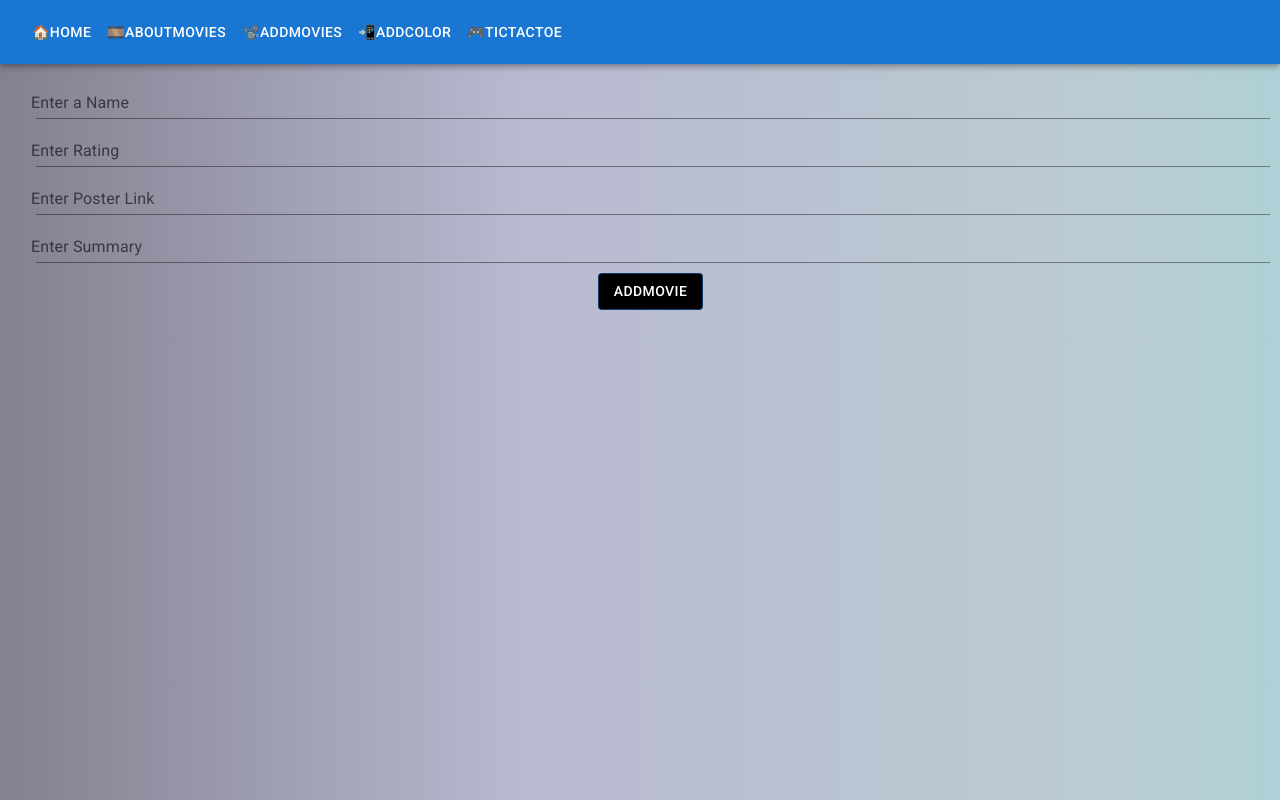
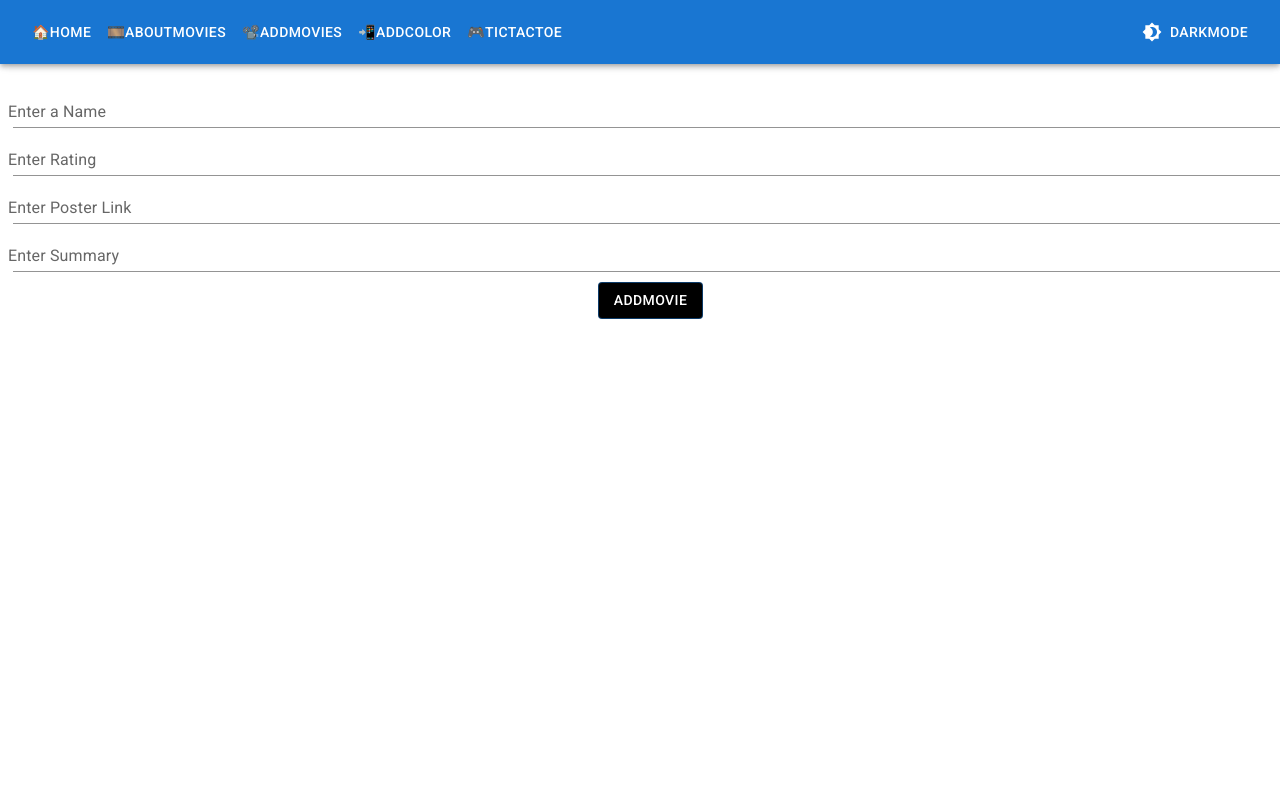
Before and after one commit to masthanvalismd/React-App, a React (Create React App) app: page /addMovie in a window 1280 px wide. Built offline with nearby package versions, Linux system fonts and the light colour scheme; no server answers.

Commit message:
darkmode

```diff
--- a/src/AddColor.js
+++ b/src/AddColor.js
@@ -2,7 +2,7 @@ import { useState } from "react";
 export function AddColor() {
   const[color,setColor]=useState("pink ")
   const styles = { background: color };
-  const [colorList, setColorList] = useState(["#F4C430", "white", "green"]);
+  const [colorList, setColorList] = useState(["#F4C430", "whitesmoke", "green"]);
   return (
     <div className="color">
       <input
--- a/src/AddMovie.js
+++ b/src/AddMovie.js
@@ -1,15 +1,67 @@
-// import{useState} from "react";
-// export function AddMovie() {
-//     const [poster,setPoster]= useState("")
-//     return (
-//         <div>
-//             <input value={poster}
-// onChange={(event)=>console.log(event.target.value)
-// }    placeholder="Enter Image Link" />
-// {/* <input value={name} type="text"/>
-// <input value={rating} type="text"/>
-// <input value={summary} type="text"/> */}
-//             <button onClick={() =>setPoster}>AddMovie</button>
-//         </div>
-//     )
-// }
+import Button from "@mui/material/Button";
+import TextField from "@mui/material/TextField";
+import { useHistory } from "react-router-dom";
+import { useState } from "react";
+
+
+export function AddMovie() {
+  const [movieList, setMovieList] = useState([])
+  const [name, setName] = useState("");
+  const [rating, setRating] = useState("");
+  const [poster, setPoster] = useState("");
+  const [summary, setSummary] = useState("");
+  const history = useHistory();
+  return (
+    <div className="textField">
+      <TextField
+        label="Enter a Name"
+        variant="standard"
+        style={{ width: "100%", margin: "0px 8px", paddingLeft: "5px" }}
+        value={name}
+        onChange={(event) => setName(event.target.value)}
+        placeholder="Enter a Name" />
+      <TextField
+        label="Enter Rating"
+        variant="standard"
+        style={{ width: "100%", margin: "0px 8px", paddingLeft: "5px" }}
+        value={rating}
+        onChange={(event) => setRating(event.target.value)}
+        placeholder="Enter Rating" />
+      <TextField
+        label="Enter Poster Link"
+        variant="standard"
+        style={{ width: "100%", margin: "0px 8px", paddingLeft: "5px" }}
+        value={poster}
+        onChange={(event) => setPoster(event.target.value)}
+        placeholder="Enter Poster Link" />
+      <TextField
+        label="Enter Summary"
+        variant="standard"
+        style={{ width: "100%", margin: "0px 8px", paddingLeft: "5px" }}
+        value={summary}
+        onChange={(event) => setSummary(event.target.value)}
+        placeholder="Enter Summary" />
+      <div className="btn">
+        <Button
+          variant="outlined"
+          style={{ backgroundColor: "black", color: "#FFFFFF" }}
+          onClick={() => {
+            const newMovie = {
+              name,
+              poster,
+              rating,
+              summary,
+            };
+            // console.log(newMovie);
+            setMovieList([...movieList, newMovie]);
+            setName("");
+            history.push("/aboutMovies/add");
+          }}
+        >
+          AddMovie
+        </Button>
+
+      </div>
+    </div>
+  );
+}
--- a/src/App.css
+++ b/src/App.css
@@ -1,33 +1,27 @@
-body {
-  padding: 15px;
-  background: rgb(2, 0, 36);
-  background: linear-gradient(
-    90deg,
-    rgb(130, 129, 144) 0%,
-    rgb(185, 185, 208) 41%,
-    rgb(187, 204, 211) 87%,
-    rgb(175, 208, 214) 100%
-  );
+*{
+  margin: 0;
+  padding: 0;
 }
 .movie-container {
   border-radius: 1px;
   width: 22rem;
-  background: rgb(169, 167, 191);
+  /* background: rgb(169, 167, 191);
   background: radial-gradient(
     circle,
     rgba(169, 167, 191, 1) 0%,
     rgba(236, 193, 193, 1) 100%,
     rgba(135, 226, 245, 1) 100%,
     rgba(83, 187, 132, 1) 100%
-  );
+  ); */
   justify-content: center;
   text-align: center;
-  box-shadow: 0px 0px 19px 6px rgba(0, 0, 0, 0.75);
-  -webkit-box-shadow: 0px 0px 19px 6px rgba(0, 0, 0, 0.75);
-  -moz-box-shadow: 0px 0px 19px 6px rgba(0, 0, 0, 0.75);
+  box-shadow: 0px 0px 24px 1px rgba(71, 71, 71, 0.75);
+  -webkit-box-shadow: 0px 0px 24px 1px rgba(76, 75, 75, 0.75);
+  -moz-box-shadow: 0px 0px 24px 1px rgba(130,130,130,0.75);
 }
+
 .movieList {
-  padding-top: 20px;
+  padding-top: 30px;
   display: grid;
   grid-template-columns: repeat(auto-fit, minmax(340px, 1fr));
   gap: 10px;
@@ -77,11 +71,7 @@ body {
   font-size: 1rem;
 }
 
-h2 {
-  font-family: roboto;
-  font-style: normal;
-  padding-left: 5px;
-}
+
 .movie-summary {
   font-family: cursive;
   padding-top: 0px;
@@ -96,13 +86,7 @@ h2 {
 .btn {
   padding-top: 10px;
 }
-h1 {
-  text-align: center;
-  font-family: monospace;
-  font-style: italic;
-  font-size: 2rem;
-  color: rgb(230, 30, 30);
-}
+
 .listItems {
   background-color: rgb(128, 128, 122);
   width:100%;
@@ -135,14 +119,14 @@ margin: 0;
   max-width: 60rem;
 }
 .navBar{
-  padding-bottom: 3rem;
+  padding-bottom: 5rem;
 }
 
 .game-box{
-  height:8rem;
-  width:8rem;
+  height:8vw;
+  width:8vw;
   border:3px solid black ;
-  border-radius:2px;
+  border-radius:20px;
   background-color:rgb(196, 15, 157);
   font-size: 7rem;
   display:flex ;
@@ -166,6 +150,7 @@ margin: 0;
 }
 .winner-text{
   font-size: 2rem;
+  padding: 20px;
   font-family:monospace;
 
   font-weight: bold;
@@ -184,3 +169,66 @@ margin: 0;
   font-style: italic;
   color:rgb(255, 123, 0);
 }
+
+
+.text-shine{
+
+    font-weight: 700;
+    text-align: center;
+    font-size: 40px;
+    font-family: Hack, sans-serif;
+    text-transform: uppercase;
+    background: linear-gradient(90deg, rgb(199, 24, 24), rgb(149, 116, 116), rgb(214, 7, 7));
+    letter-spacing: 5px;
+    -webkit-background-clip: text;
+    background-clip: text;
+    -webkit-text-fill-color: transparent;
+    background-repeat: no-repeat;
+    background-size: 80%;
+    animation: shine 5s linear infinite;
+    position: relative;
+  }
+
+  @keyframes shine {
+    0% {
+      background-position-x: -500%;
+    }
+    100% {
+      background-position-x: 500%;
+    }
+
+
+}
+
+.slideInLeft {
+  font-size:2rem ;
+  color:brown;
+  -webkit-animation-name: slideInLeft;
+  animation-name: slideInLeft;
+  -webkit-animation-duration: 1s;
+  animation-duration: 1s;
+  -webkit-animation-fill-mode: both;
+  animation-fill-mode: both;
+  }
+  @-webkit-keyframes slideInLeft {
+  0% {
+  -webkit-transform: translateX(-100%);
+  transform: translateX(-100%);
+  visibility: visible;
+  }
+  100% {
+  -webkit-transform: translateX(0);
+  transform: translateX(0);
+  }
+  }
+  @keyframes slideInLeft {
+  0% {
+  -webkit-transform: translateX(-100%);
+  transform: translateX(-100%);
+  visibility: visible;
+  }
+  100% {
+  -webkit-transform: translateX(0);
+  transform: translateX(0);
+  }
+  }
--- a/src/App.js
+++ b/src/App.js
@@ -1,124 +1,125 @@
 import "./App.css";
-import { useState } from "react";
+import { useState,useEffect, } from "react";
 import { MovieList } from "./MovieList";
 import AppBar from "@mui/material/AppBar";
 import Toolbar from "@mui/material/Toolbar";
 import Button from "@mui/material/Button";
-import TextField from "@mui/material/TextField";
 import { Switch, Route, Redirect, useHistory } from "react-router-dom";
 import { AddColor } from "./AddColor";
 import { MovieDetails } from "./MovieDetails";
 import { NotFound } from "./NotFound";
 import { TicTacToe } from "./TicTacToe";
+import { createTheme, ThemeProvider } from "@mui/material/styles";
+import { Home } from "./Home";
+import Brightness4Icon from '@mui/icons-material/Brightness4';
+import Brightness7Icon from '@mui/icons-material/Brightness7';
+import Paper from '@mui/material/Paper';
+import { AddMovie } from "./AddMovie";
 
 export default function App() {
+  const [mode,setMode]=useState("light")
+  const theme = createTheme({
+    palette: {
+      mode: mode,
+    },
+  });
   const history = useHistory();
-  const Initial_Movies = [
-    {
-      poster:
-        "https://englishtribuneimages.blob.core.windows.net/gallary-content/2021/6/Desk/2021_6$largeimg_977224513.JPG",
-      name: "RRR",
-      rating: 8.9,
-      summary:
-        "RRR is an upcoming Indian Telugu-language period action drama film directed by S. S. Rajamouli, and produced by D. V. V. Danayya of DVV Entertainments.",
-      trailer: "https://www.youtube.com/embed/f_vbAtFSEc0",
-    },
-    {
-      name: "Iron man 2",
-      poster:
-        "https://m.media-amazon.com/images/M/MV5BMTM0MDgwNjMyMl5BMl5BanBnXkFtZTcwNTg3NzAzMw@@._V1_FMjpg_UX1000_.jpg",
-      rating: 7,
-      summary:
-        "With the world now aware that he is Iron Man, billionaire inventor Tony Stark (Robert Downey Jr.) faces pressure from all sides to share his technology with the military. He is reluctant to divulge the secrets of his armored suit, fearing the information will fall into the wrong hands. With Pepper Potts (Gwyneth Paltrow) and Rhodes (Don Cheadle) by his side, Tony must forge new alliances and confront a powerful new enemy.",
-      trailer: "https://www.youtube.com/embed/wKtcmiifycU",
-    },
-    {
-      name: "No Country for Old Men",
-      poster:
-        "https://upload.wikimedia.org/wikipedia/en/8/8b/No_Country_for_Old_Men_poster.jpg",
-      rating: 8.1,
-      summary:
-        "A hunter's life takes a drastic turn when he discovers two million dollars while strolling through the aftermath of a drug deal. He is then pursued by a psychopathic killer who wants the money.",
-      trailer: "https://www.youtube.com/embed/38A__WT3-o0",
-    },
-    {
-      name: "Jai Bhim",
-      poster:
-        "https://m.media-amazon.com/images/M/MV5BY2Y5ZWMwZDgtZDQxYy00Mjk0LThhY2YtMmU1MTRmMjVhMjRiXkEyXkFqcGdeQXVyMTI1NDEyNTM5._V1_FMjpg_UX1000_.jpg",
-      summary:
-        "A tribal woman and a righteous lawyer battle in court to unravel the mystery around the disappearance of her husband, who was picked up the police on a false case",
-      rating: 8.8,
-      trailer: "https://www.youtube.com/embed/nnXpbTFrqXA",
-    },
-    {
-      name: "The Avengers",
-      rating: 8,
-      summary: `Marvel's The Avengers (classified under the name Marvel Avengers
-      Assemble in the United Kingdom and Ireland), or simply The Avengers, is
-      a 2012 American superhero film based on the Marvel Comics superhero team
-      of the same name.`,
-      poster:
-        "https://terrigen-cdn-dev.marvel.com/content/prod/1x/avengersendgame_lob_crd_05.jpg",
-      trailer: "https://www.youtube.com/embed/eOrNdBpGMv8",
-    },
-    {
-      name: "Interstellar",
-      poster: "https://m.media-amazon.com/images/I/A1JVqNMI7UL._SL1500_.jpg",
-      rating: 8.6,
-      summary: `When Earth becomes uninhabitable in the future, a farmer and ex-NASA
-  pilot, Joseph Cooper, is tasked to pilot a spacecraft, along with a team
-  of researchers, to find a new planet for humans.`,
-      trailer: "https://www.youtube.com/embed/zSWdZVtXT7E",
-    },
-    {
-      name: "Baahubali",
-      poster: "https://flxt.tmsimg.com/assets/p11546593_p_v10_af.jpg",
-      rating: 8,
-      summary: `In the kingdom of Mahishmati, Shivudu falls in love with a young warrior woman. While trying to woo her, he learns about the conflict-ridden past of his family and his true legacy.`,
-      trailer: "https://www.youtube.com/embed/sOEg_YZQsTI",
-    },
-    {
-      name: "Ratatouille",
-      poster:
-        "https://resizing.flixster.com/gL_JpWcD7sNHNYSwI1ff069Yyug=/ems.ZW1zLXByZC1hc3NldHMvbW92aWVzLzc4ZmJhZjZiLTEzNWMtNDIwOC1hYzU1LTgwZjE3ZjQzNTdiNy5qcGc=",
-      rating: 8,
-      summary: `Remy, a rat, aspires to become a renowned French chef. However, he fails to realise that people despise rodents and will never enjoy a meal cooked by him.`,
-      trailer: "https://www.youtube.com/embed/NgsQ8mVkN8w",
-    },
+  // const Initial_Movies = [
+  //   {
+  //     id:"100",
+  //     poster:
+  //       "https://englishtribuneimages.blob.core.windows.net/gallary-content/2021/6/Desk/2021_6$largeimg_977224513.JPG",
+  //     name: "RRR",
+  //     rating: 8.9,
+  //     summary:
+  //       "RRR is an upcoming Indian Telugu-language period action drama film directed by S. S. Rajamouli, and produced by D. V. V. Danayya of DVV Entertainments.",
+  //     trailer: "https://www.youtube.com/embed/f_vbAtFSEc0",
+  //   },
+  //   {
+  //     id:"101",
+  //     name: "Iron man 2",
+  //     poster:
+  //       "https://m.media-amazon.com/images/M/MV5BMTM0MDgwNjMyMl5BMl5BanBnXkFtZTcwNTg3NzAzMw@@._V1_FMjpg_UX1000_.jpg",
+  //     rating: 7,
+  //     summary:
+  //       "With the world now aware that he is Iron Man, billionaire inventor Tony Stark (Robert Downey Jr.) faces pressure from all sides to share his technology with the military. He is reluctant to divulge the secrets of his armored suit, fearing the information will fall into the wrong hands. With Pepper Potts (Gwyneth Paltrow) and Rhodes (Don Cheadle) by his side, Tony must forge new alliances and confront a powerful new enemy.",
+  //     trailer: "https://www.youtube.com/embed/wKtcmiifycU",
+  //   },
+  //   {
+  //     id:"102",
+  //     name: "No Country for Old Men",
+  //     poster:
+  //       "https://upload.wikimedia.org/wikipedia/en/8/8b/No_Country_for_Old_Men_poster.jpg",
+  //     rating: 8.1,
+  //     summary:
+  //       "A hunter's life takes a drastic turn when he discovers two million dollars while strolling through the aftermath of a drug deal. He is then pursued by a psychopathic killer who wants the money.",
+  //     trailer: "https://www.youtube.com/embed/38A__WT3-o0",
+  //   },
+  //   {
+  //     id:"103",
+  //     name: "Jai Bhim",
+  //     poster:
+  //       "https://m.media-amazon.com/images/M/MV5BY2Y5ZWMwZDgtZDQxYy00Mjk0LThhY2YtMmU1MTRmMjVhMjRiXkEyXkFqcGdeQXVyMTI1NDEyNTM5._V1_FMjpg_UX1000_.jpg",
+  //     summary:
+  //       "A tribal woman and a righteous lawyer battle in court to unravel the mystery around the disappearance of her husband, who was picked up the police on a false case",
+  //     rating: 8.8,
+  //     trailer: "https://www.youtube.com/embed/nnXpbTFrqXA",
+  //   },
+  //   {
+  //     id:"104",
+  //     name: "The Avengers",
+  //     rating: 8,
+  //     summary: `Marvel's The Avengers (classified under the name Marvel Avengers
+  //     Assemble in the United Kingdom and Ireland), or simply The Avengers, is
+  //     a 2012 American superhero film based on the Marvel Comics superhero team
+  //     of the same name.`,
+  //     poster:
+  //       "https://terrigen-cdn-dev.marvel.com/content/prod/1x/avengersendgame_lob_crd_05.jpg",
+  //     trailer: "https://www.youtube.com/embed/eOrNdBpGMv8",
+  //   },
+  //   {
+  //     id:"105",
+  //     name: "Interstellar",
+  //     poster: "https://m.media-amazon.com/images/I/A1JVqNMI7UL._SL1500_.jpg",
+  //     rating: 8.6,
+  //     summary: `When Earth becomes uninhabitable in the future, a farmer and ex-NASA
+  // pilot, Joseph Cooper, is tasked to pilot a spacecraft, along with a team
+  // of researchers, to find a new planet for humans.`,
+  //     trailer: "https://www.youtube.com/embed/zSWdZVtXT7E",
+  //   },
+  //   {
+  //     id:"106",
+  //     name: "Baahubali",
+  //     poster: "https://flxt.tmsimg.com/assets/p11546593_p_v10_af.jpg",
+  //     rating: 8,
+  //     summary: `In the kingdom of Mahishmati, Shivudu falls in love with a young warrior woman. While trying to woo her, he learns about the conflict-ridden past of his family and his true legacy.`,
+  //     trailer: "https://www.youtube.com/embed/sOEg_YZQsTI",
+  //   },
+  //   {
+  //     id:"107",
+  //     name: "Ratatouille",
+  //     poster:
+  //       "https://resizing.flixster.com/gL_JpWcD7sNHNYSwI1ff069Yyug=/ems.ZW1zLXByZC1hc3NldHMvbW92aWVzLzc4ZmJhZjZiLTEzNWMtNDIwOC1hYzU1LTgwZjE3ZjQzNTdiNy5qcGc=",
+  //     rating: 8,
+  //     summary: `Remy, a rat, aspires to become a renowned French chef. However, he fails to realise that people despise rodents and will never enjoy a meal cooked by him.`,
+  //     trailer: "https://www.youtube.com/embed/NgsQ8mVkN8w",
+  //   }
 
-    // {
-    //   name: 96,
-    //   poster:
-    //     "https://a10.gaanacdn.com/gn_img/albums/9En3peWXDV/En3pYMLPWX/size_xxl_1535086576.webp",
-    //   rating: 8.6,
-    //   summary: `K Ramachandran, a photographer, gets nostalgic after he visits his school in his hometown. During a reunion with his classmates, he meets Janaki, his childhood sweetheart.`,
-    // },
 
-    // {
-    //   name: "M.S. Dhoni: The Untold Story",
-    //   poster: "https://m.media-amazon.com/images/I/71miTEyKvYL._SL1112_.jpg",
-    //   rating: 7.9,
-    //   summary: `M S Dhoni, a boy from Ranchi, aspires to play cricket for India. Though he initially tries to please his father by working for the Indian Railways, he ultimately decides to chase his dreams.`,
-    // },
-    // {
-    //   name: "Dark Knight",
-    //   poster:
-    //     "https://i.pinimg.com/originals/0f/a9/af/0fa9afc141f0096e064a5ab1854b36f1.jpg",
-    //   rating: 9,
-    //   summary:
-    //     "When the menace known as the Joker wreaks havoc and chaos on the people of Gotham, Batman must accept one of the greatest psychological and physical tests of his ability to fight injustice.",
-    // },
-    // {
-    //   name: "King Kong",
-    //   poster: "https://m.media-amazon.com/images/I/817FBcXLN2L._SL1500_.jpg",
-    //   rating: 9,
-    //   summary:
-    //     "Peter Jackson's expansive remake of the 1933 classic follows director Carl Denham (Jack Black) and his crew on a journey from New York City to the ominous Skull Island to film a new movie. Accompanying him are playwright Jack Driscoll (Adrien Brody) and actress Ann Darrow (Naomi Watts), who is whisked away by the monstrous ape, Kong, after they reach the island. The crew encounters dinosaurs and other creatures as they race to rescue Ann, while the actress forms a bond with her simian captor.",
-    // },
-  ];
-  const [movieList, setMovieList] = useState(Initial_Movies);
+  // ];
+  const [movieList, setMovieList] = useState([])
 
+  useEffect(() => {
+    fetch("https://61c412bff1af4a0017d99277.mockapi.io/movies", {
+      method: "GET",
+    })
+      .then((data) => data.json())
+    .then((mvs)=>setMovieList(mvs))
+  })
   return (
+    <ThemeProvider theme={theme}>
+      <Paper sx={{minHeight:"100vh",borderRadius:"0px"}} elevation={10} >
+
       <div className="App">
         <div className="navBar">
           <AppBar postion="static">
@@ -144,6 +145,12 @@ export default function App() {
               >
                 🎮TicTacToe
               </Button>
+              <Button sx={{marginLeft:"auto"}}
+                startIcon= {mode === 'dark' ? <Brightness7Icon /> : <Brightness4Icon />}
+                color="inherit"
+                onClick={() =>setMode(mode==="light"?"dark":"light") }
+              >{mode==="light"?"dark":"light"}mode
+              </Button>
             </Toolbar>
           </AppBar>
         </div>
@@ -157,7 +164,7 @@ export default function App() {
           </Route>
           <Route path="/aboutMovies/add">
             <div className="add-movie">
-            <h2>A Small Website Created By Using "REACT"</h2>
+              <h2 className="slideInLeft">A Small Website Created By Using "REACT"</h2>
             </div>
             <MovieList movies={movieList} setMovieList={setMovieList} />
           </Route>
@@ -178,73 +185,8 @@ export default function App() {
           </Route>
         </Switch>
       </div>
+      </Paper>
+    </ThemeProvider>
   );
 
-  function AddMovie() {
-    const [name, setName] = useState("");
-    const [rating, setRating] = useState("");
-    const [poster, setPoster] = useState("");
-    const [summary, setSummary] = useState("");
-    const history = useHistory();
-    return (
-      <div className="textField">
-        <TextField
-          label="Enter a Name"
-          variant="standard"
-          style={{ width: "100%", margin: "0px 8px", paddingLeft: "5px" }}
-          value={name}
-          onChange={(event) => setName(event.target.value)}
-          placeholder="Enter a Name"
-        />
-        <TextField
-          label="Enter Rating"
-          variant="standard"
-          style={{ width: "100%", margin: "0px 8px", paddingLeft: "5px" }}
-          value={rating}
-          onChange={(event) => setRating(event.target.value)}
-          placeholder="Enter Rating"
-        />
-        <TextField
-          label="Enter Poster Link"
-          variant="standard"
-          style={{ width: "100%", margin: "0px 8px", paddingLeft: "5px" }}
-          value={poster}
-          onChange={(event) => setPoster(event.target.value)}
-          placeholder="Enter Poster Link"
-        />
-        <TextField
-          label="Enter Summary"
-          variant="standard"
-          style={{ width: "100%", margin: "0px 8px", paddingLeft: "5px" }}
-          value={summary}
-          onChange={(event) => setSummary(event.target.value)}
-          placeholder="Enter Summary"
-        />
-        <div className="btn">
-          <Button
-            variant="outlined"
-            style={{ backgroundColor: "black", color: "#FFFFFF" }}
-            onClick={() => {
-              const newMovie = {
-                name,
-                poster,
-                rating,
-                summary,
-              };
-              // console.log(newMovie);
-              setMovieList([...movieList, newMovie]);
-              setName("");
-              history.push("/aboutMovies/add");
-            }}
-          >
-            AddMovie
-          </Button>
-        </div>
-      </div>
-    );
 }
-}
-
-function Home() {
-  return <h1>Welcome to Movie App🤩😉🤩</h1>;
-}
--- /dev/null
+++ b/src/Home.js
@@ -0,0 +1,3 @@
+export function Home() {
+  return <h1 className="text-shine">Welcome to Masthan's App🤩😉🤩</h1>;
+}
```
Also changed, not shown: data.json (added, +66 -0 lines), src/MovieList.js (+27 -8 lines). Lines whose indentation alone changed are shown as unchanged.
